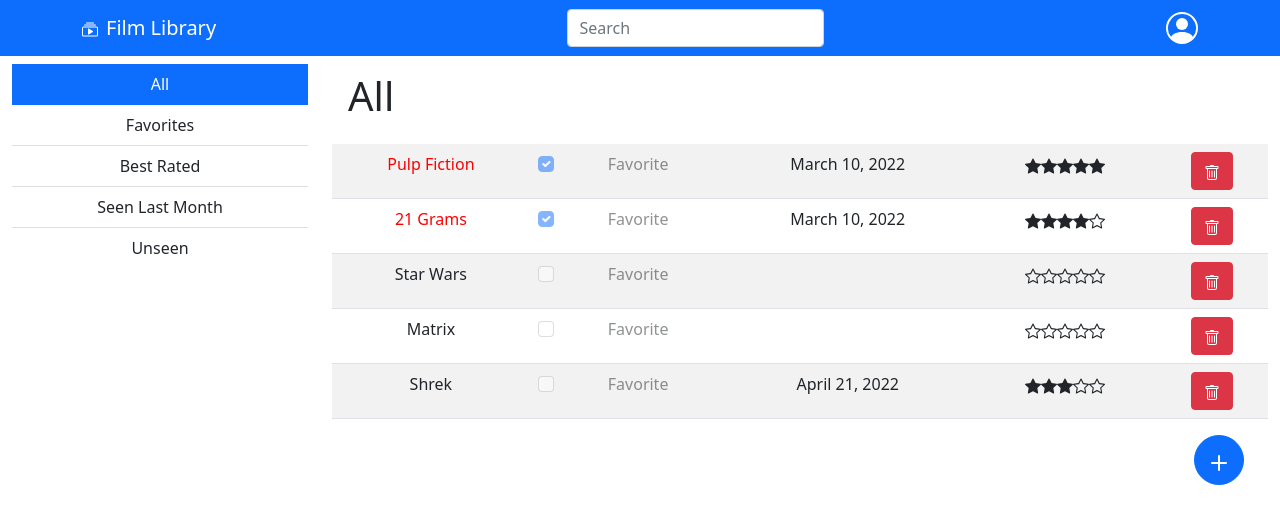
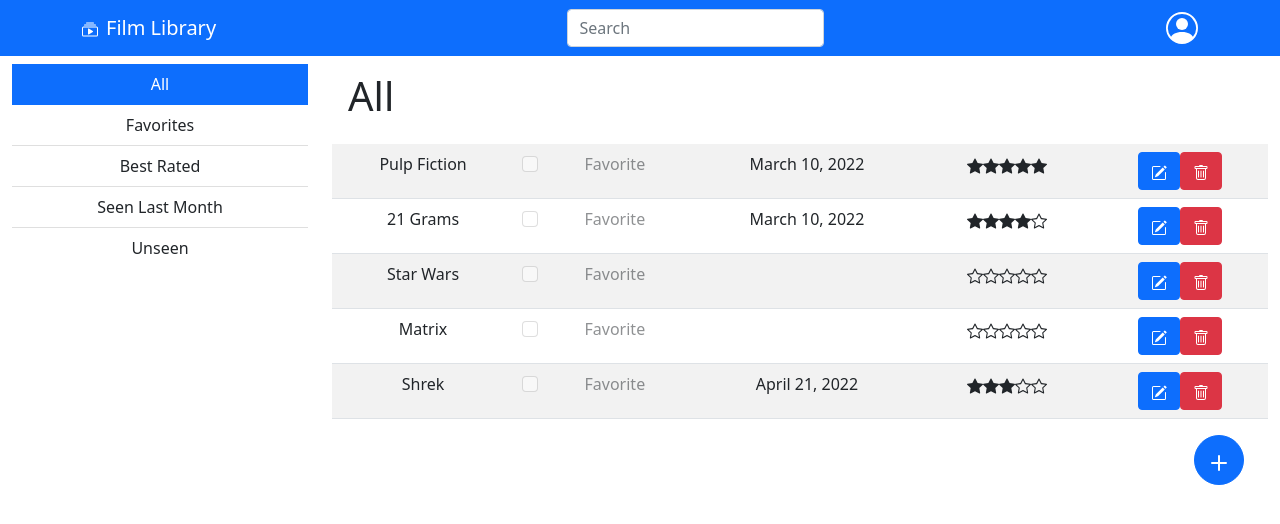
Before and after one commit to jandvanegas/msc-polito-webapp-biglab1, a React (Create React App) app in the folder biglab1/: page / in a window 1280 px wide. Shown: the top 524 px of the page. Built offline with nearby package versions, Linux system fonts and the light colour scheme.

Commit message:
feat(partc): added update function.

```diff
--- a/biglab1/src/App.js
+++ b/biglab1/src/App.js
@@ -55,7 +55,19 @@ function App() {
   const addFilm = (film) => {
     film.id = filmAutoIncrement;
     setFilms((oldFilms) => [...oldFilms, film]);
-		setFilmAutoIncrement(filmAutoIncrement + 1)
+    setFilmAutoIncrement(filmAutoIncrement + 1);
+  };
+
+  const updateFilm = (filmId, newRating, newFavorite) => {
+    setFilms((oldFilms) => {
+      return oldFilms.map((ex) => {
+        if (ex.id === filmId) {
+          ex.favorite = newFavorite;
+          ex.rating = newRating;
+        }
+        return ex;
+      });
+    });
   };
 
   return (
@@ -66,6 +78,7 @@ function App() {
         open={open}
         addFilm={addFilm}
         deleteFilm={deleteFilm}
+        updateFilm={updateFilm}
         filmAutoIncrement={filmAutoIncrement}
       />
     </div>
--- a/biglab1/src/Components/AddFilm.js
+++ b/biglab1/src/Components/AddFilm.js
@@ -76,7 +76,7 @@ function FilmForm(props) {
         <Button variant="success" type="submit">
           <Check2Square />
         </Button>{" "}
-        <Button variant="danger" onClick={props.cancel}>
+        <Button variant="warning" onClick={props.cancel}>
           <XSquare />
         </Button>
       </Form.Group>
--- a/biglab1/src/Components/Body.js
+++ b/biglab1/src/Components/Body.js
@@ -18,6 +18,7 @@ function Body(props) {
           <Films
             films={props.films}
             deleteFilm={props.deleteFilm}
+            updateFilm={props.updateFilm}
             filterSelected={filterSelected}
           />
           <AddFilm addFilm={props.addFilm} />
--- a/biglab1/src/Components/CheckBox.js
+++ b/biglab1/src/Components/CheckBox.js
@@ -1,30 +1,19 @@
 import { Form } from "react-bootstrap";
 
-function CheckBoxActive() {
+function CheckBox(props) {
   return (
-    <Form>
-      <Form.Check
-        type="checkbox"
-        id="default-checkbox"
-        label="Favorite"
-        defaultChecked
-				disabled="true"
-      />
-    </Form>
+    <Form.Check
+      type="checkbox"
+      id="default-checkbox"
+      label="Favorite"
+      value={props.value}
+      defaultChecked={props.value}
+      disabled={!props.editable}
+      onChange={(event) => {
+        props.setValue(event.target.checked);
+      }}
+    />
   );
 }
 
-function CheckBoxNotActive() {
-  return (
-    <Form>
-      <Form.Check
-        type="checkbox"
-        id="default-checkbox"
-        label="Favorite"
-				disabled="true"
-      />
-    </Form>
-  );
-}
-
-export { CheckBoxActive, CheckBoxNotActive };
+export { CheckBox };
--- a/biglab1/src/Components/Films.js
+++ b/biglab1/src/Components/Films.js
@@ -1,8 +1,14 @@
+import { useState } from "react";
 import { Table, Button } from "react-bootstrap";
-import { CheckBoxActive, CheckBoxNotActive } from "./CheckBox";
-import { RatingStars } from "./RatingStars";
+import { CheckBox } from "./CheckBox";
+import { EditableRatingStars, RatingStars } from "./RatingStars";
 import dayjs from "dayjs";
-import { Trash } from "react-bootstrap-icons";
+import {
+  Trash,
+  PencilSquare,
+  CheckSquare,
+  XSquare,
+} from "react-bootstrap-icons";
 
 function Films(props) {
   return (
@@ -27,7 +33,12 @@ function Films(props) {
             }
           })
           .map((film) => (
-            <FilmRow film={film} key={film.id} deleteFilm={props.deleteFilm} />
+            <FilmRow
+              film={film}
+              key={film.id}
+              deleteFilm={props.deleteFilm}
+              updateFilm={props.updateFilm}
+            />
           ))}
       </tbody>
     </Table>
@@ -35,10 +46,36 @@ function Films(props) {
 }
 
 function FilmRow(props) {
+  const [editable, setEditable] = useState(false);
+  const [newRating, setNewRating] = useState(props.film.rating);
+  const [newFavorite, setNewFavorite] = useState(props.film.favorite);
   return (
     <tr>
-      <FilmData film={props.film} />
-      <FilmAction film={props.film} deleteFilm={props.deleteFilm} />
+      <FilmData
+        film={props.film}
+        editable={editable}
+        rating={newRating}
+        setNewRating={setNewRating}
+        favorite={newFavorite}
+        setNewFavorite={setNewFavorite}
+      />
+      <FilmAction
+        film={props.film}
+        deleteFilm={() => {
+          props.deleteFilm(props.film.id);
+        }}
+        editable={editable}
+        setEditable={setEditable}
+        saveEdit={() => {
+          props.updateFilm(props.film.id, newRating, newFavorite);
+          setEditable(false);
+        }}
+        cancel={() => {
+          setNewFavorite(props.film.favorite);
+          setNewRating(props.film.rating);
+          setEditable(false);
+        }}
+      />
     </tr>
   );
 }
@@ -46,30 +83,35 @@ function FilmRow(props) {
 function FilmData(props) {
   return (
     <>
-      {props.film.favorite === true ? (
       <td>
-          <div style={{ color: "red" }}>{props.film.title}</div>
+        <div style={props.newFavorite ? { color: "red" } : {}}>
+          {props.film.title}
+        </div>
       </td>
-      ) : (
-        <td>
-          <div>{props.film.title}</div>
-        </td>
-      )}
 
       <td>
-        {props.film.favorite === true ? (
-          <CheckBoxActive />
-        ) : (
-          <CheckBoxNotActive />
-        )}
+        <CheckBox
+          editable={props.editable}
+          value={props.newFavorite}
+          setValue={props.setNewFavorite}
+        />
       </td>
+
       <td>
         {props.film.watchDate !== null
           ? props.film.watchDate.format("MMMM DD, YYYY")
           : ""}
       </td>
+
       <td>
-        <RatingStars rating={props.film.rating} />
+        {props.editable === true ? (
+          <EditableRatingStars
+            rating={props.rating}
+            setRatingForm={props.setNewRating}
+          />
+        ) : (
+          <RatingStars rating={props.rating} />
+        )}
       </td>
     </>
   );
@@ -78,14 +120,30 @@ function FilmData(props) {
 function FilmAction(props) {
   return (
     <td>
+      {props.editable === false ? (
+        <>
           <Button
-        variant="danger"
+            variant="primary"
             onClick={() => {
-          props.deleteFilm(props.film.id);
+              props.setEditable(true);
             }}
           >
+            <PencilSquare />
+          </Button>
+          <Button variant="danger" onClick={props.deleteFilm}>
             <Trash />
           </Button>
+        </>
+      ) : (
+        <>
+          <Button variant="success" onClick={props.saveEdit}>
+            <CheckSquare />
+          </Button>
+          <Button variant="warning" onClick={props.cancel}>
+            <XSquare />
+          </Button>
+        </>
+      )}
     </td>
   );
 }
```
Lines whose indentation alone changed are shown as unchanged.
